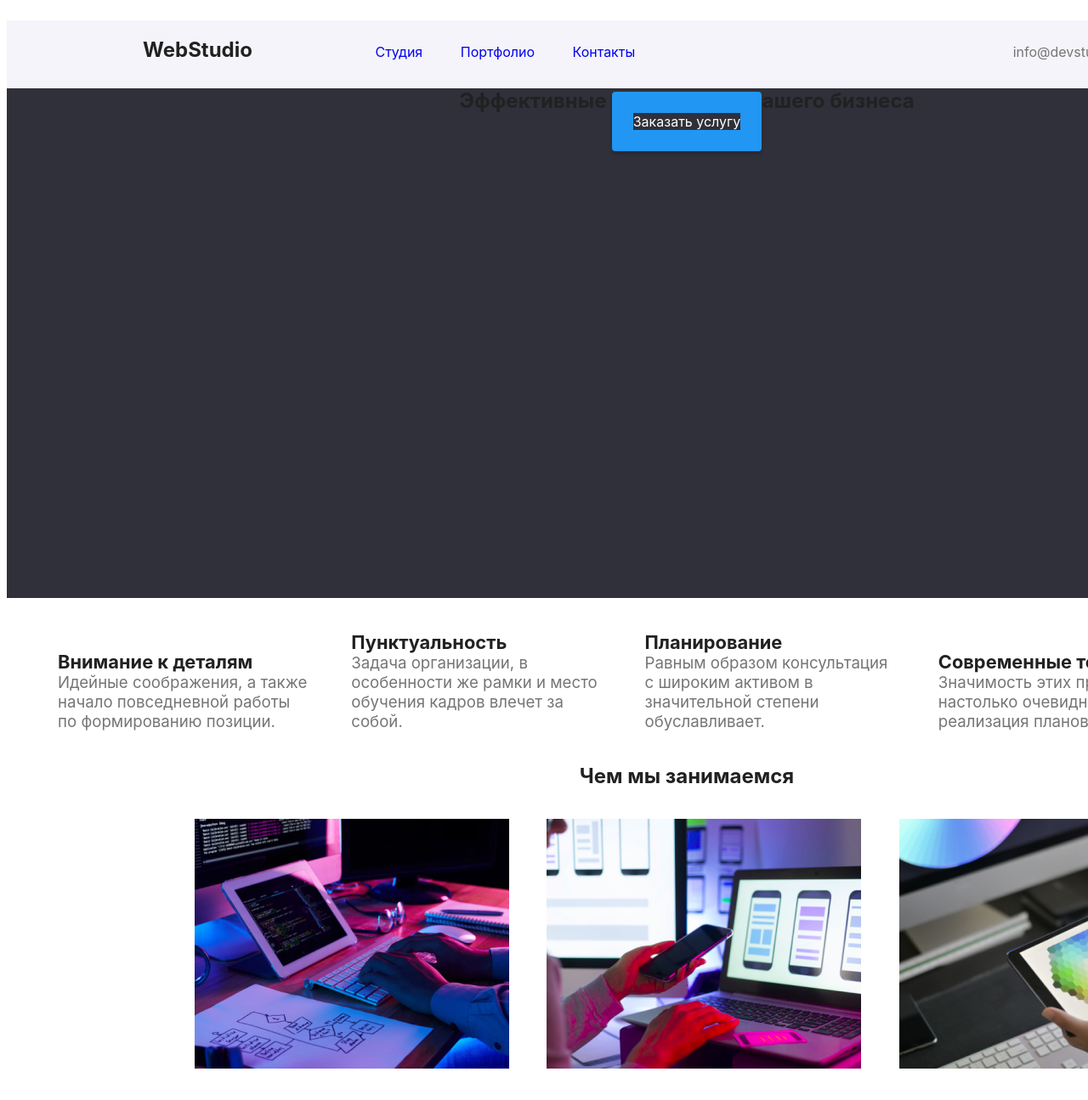
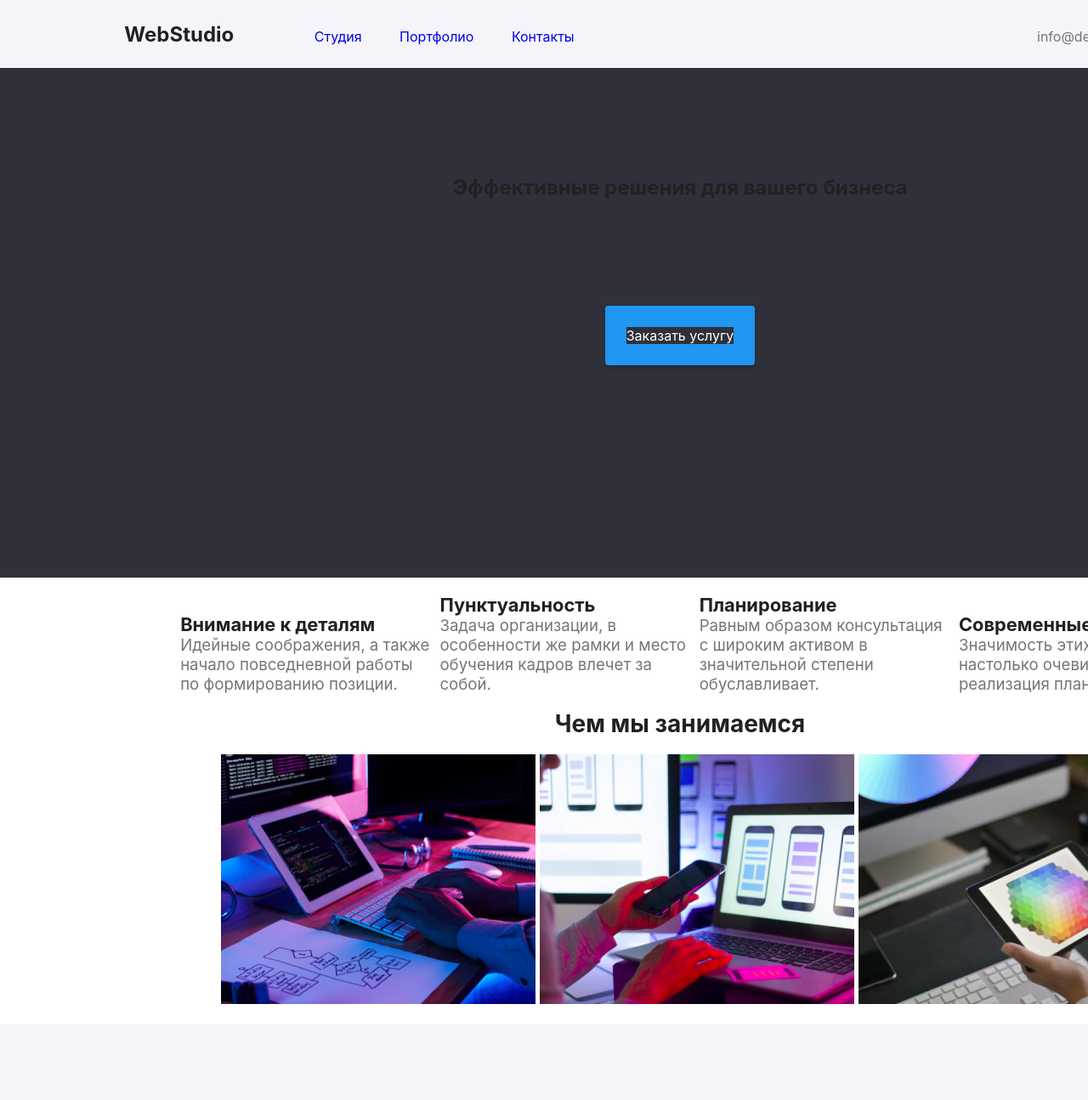
Before and after one commit to sergiikyzyma/goit-markup-hw-02, a plain HTML site: page index.html in a window 1280 px wide. Shown: the top 1295 px of the page at 85% size. Drawn offline with Linux system fonts and the light colour scheme.

Commit message:
add style.css

```diff
--- a/index.html
+++ b/index.html
@@ -21,8 +21,10 @@
         </header>
         <main>
             <section class="main_team">
+                <div>
                     <h1>Эффективные решения для вашего бизнеса</h1>
                     <a href="#" class="Order">Заказать услугу</a>
+                </div>
             </section>
             <section class="task_team">
                 <!-- <h2>Чем мы занимаемся</h2> -->
@@ -46,14 +48,17 @@
                 </ul>
             </section>
             <section class="task_team_photo">
+                <div>
                     <h2>Чем мы занимаемся</h2>
                     <ul>
                         <li><img src="/images/img1.png" alt="image_1"></li>
                         <li><img src="/images/img2.png" alt="image_2"></li>
                         <li><img src="/images/img3.png" alt="image_3"></li>
                     </ul>
+                </div>
             </section>
             <section class="dream_team">
+                <div>
                     <h2>Наша команда</h2>
                     <ul>
                         <li>
@@ -77,6 +82,7 @@
                             <p>UI Designer</p>
                         </li>
                     </ul>
+                </div>
             </section>
         </main>
         <footer>
--- a/style.css
+++ b/style.css
@@ -5,20 +5,22 @@ body
     font-family: -apple-system, BlinkMacSystemFont, 'Segoe UI', Roboto, Oxygen, Ubuntu, Cantarell, 'Open Sans', 'Helvetica Neue', sans-serif;
     position: absolute;
     width: 1600px;
+    padding: 0px 0px;
+    margin: 0px 0px;
 }
 h1, h2, h3
 {
     color: #212121;
     font-weight: bold;
-    padding: 0px;
-    margin: 0px;
+    padding: 0px 0px;
+    margin: 0px 0px;
 }
 li
 {
     list-style: none;
     display: inline-block;
-    padding: 0px;
-    margin: 20px;
+    padding: 0px 0px;
+    margin: 0px 0px
 }
 a
 {
@@ -26,8 +28,8 @@ a
 }
 p
 {
-    padding: 0px;
-    margin: 0px;
+    padding: 0px 0px;
+    margin: 0px 0px;
     width: 300px;
 }
 header
@@ -35,12 +37,20 @@ header
     background-color: #F5F4FA;
     color: #757575;
     height: 80px;
+    text-align: center;
+    display: flex;
+    justify-content: center;
+    align-items: center;
 }
 footer
 {
     background-color: #2F303A;
     color: #757575;
     height: 252px;
+    text-align: left;
+    display: flex;
+    justify-content: left;
+    align-items: center;
 }
 .main_team
 {
@@ -48,6 +58,13 @@ footer
     color: white;
     height: 600px;
     text-align: center;
+    display: flex;
+    justify-content: center;
+    align-items: center;
+}
+.main_team h1
+{
+    transform: translateY(-150px);
 }
 .task_team
 {
@@ -55,12 +72,19 @@ footer
     color: #757575;
     font-size: 14pt;
     text-align: left;
+    display: flex;
+    justify-content: center;
+    align-items: center;
 }
 .task_team_photo
 {
     background-color: #FFFFFF;
     color: #757575;
+    font-size: 14pt;
     text-align: center;
+    display: flex;
+    justify-content: center;
+    align-items: center;
 }
 .dream_team
 {
@@ -69,18 +93,29 @@ footer
     font-size: 16pt;
     height: 640px;
     text-align: center;
+    display: flex;
+    justify-content: center;
+    align-items: center;
+}
+.nav_menu
+{
+    margin: -20px -30px;
 }
 .nav_menu a:hover, a:focus
 {
     color:  #2196F3;
 }
+.nav_menu li
+{
+    margin-inline: 20px;
+}
 .nav_menu h2
 {
-    margin-inline: 100px;
+    margin-inline: 50px;
 }
 .nav_menu span
 {
-    margin-left: 400px;
+    margin-left: 500px;
 }
 .Order
 {
@@ -97,9 +132,11 @@ footer
 {
     width: 270px;
 }
+.team_address
+{
+    margin: 0px -30px;
+}
 .team_address li
 {
     display: block;
-    padding: 0px;
-    margin: 0px;
 }
```
Lines whose indentation alone changed are shown as unchanged.
